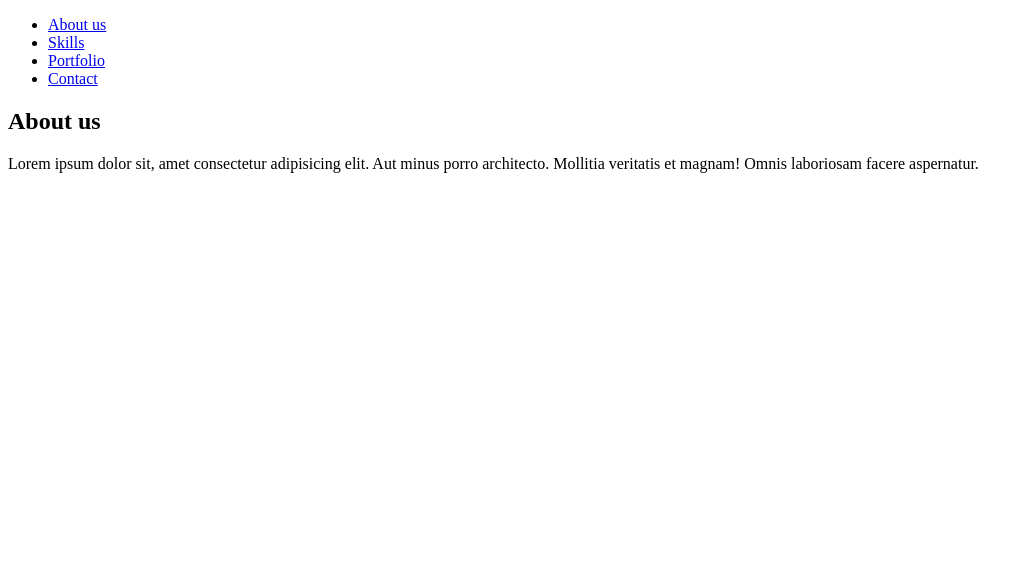
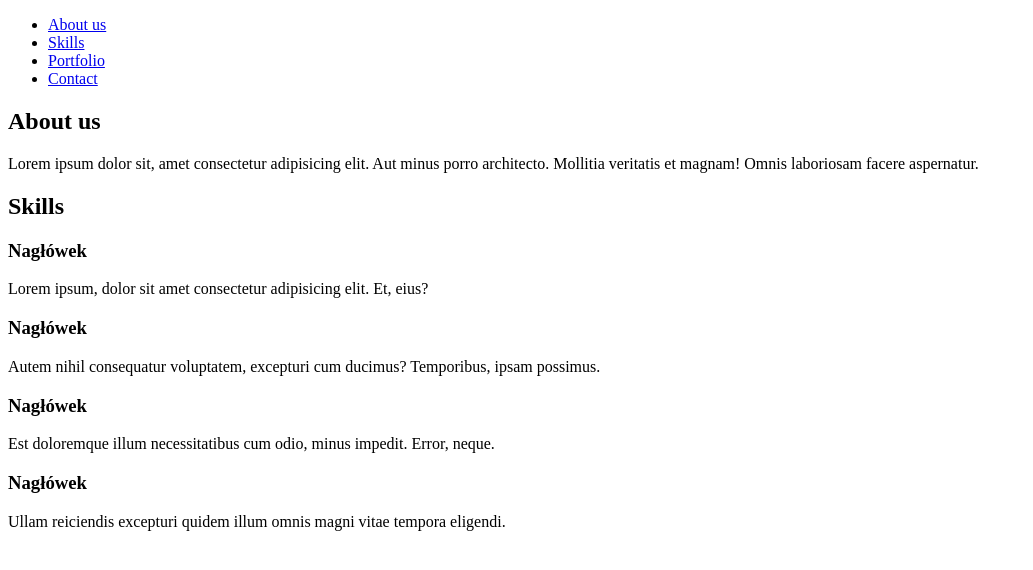
Before and after one commit to bartosiak/html-prosta-strona, a plain HTML site: page index.html in a window 1280 px wide. Shown: the whole page, without its empty margins (0-1033 px from the left). Drawn offline with Linux system fonts and the light colour scheme.

Commit message:
stworzenie sekcji skills

```diff
--- a/index.html
+++ b/index.html
@@ -23,5 +23,36 @@
                 laboriosam facere aspernatur.
             </p>
         </section>
+        <section>
+            <h2>Skills</h2>
+            <div class="skill">
+                <h3>Nagłówek</h3>
+                <p>
+                    Lorem ipsum, dolor sit amet consectetur adipisicing elit.
+                    Et, eius?
+                </p>
+            </div>
+            <div class="skill">
+                <h3>Nagłówek</h3>
+                <p>
+                    Autem nihil consequatur voluptatem, excepturi cum ducimus?
+                    Temporibus, ipsam possimus.
+                </p>
+            </div>
+            <div class="skill">
+                <h3>Nagłówek</h3>
+                <p>
+                    Est doloremque illum necessitatibus cum odio, minus impedit.
+                    Error, neque.
+                </p>
+            </div>
+            <div class="skill">
+                <h3>Nagłówek</h3>
+                <p>
+                    Ullam reiciendis excepturi quidem illum omnis magni vitae
+                    tempora eligendi.
+                </p>
+            </div>
+        </section>
     </body>
 </html>
```
Also changed, not shown: img/photo-1.jpg (added), img/photo-2.jpg (added), img/photo-3.jpg (added).
